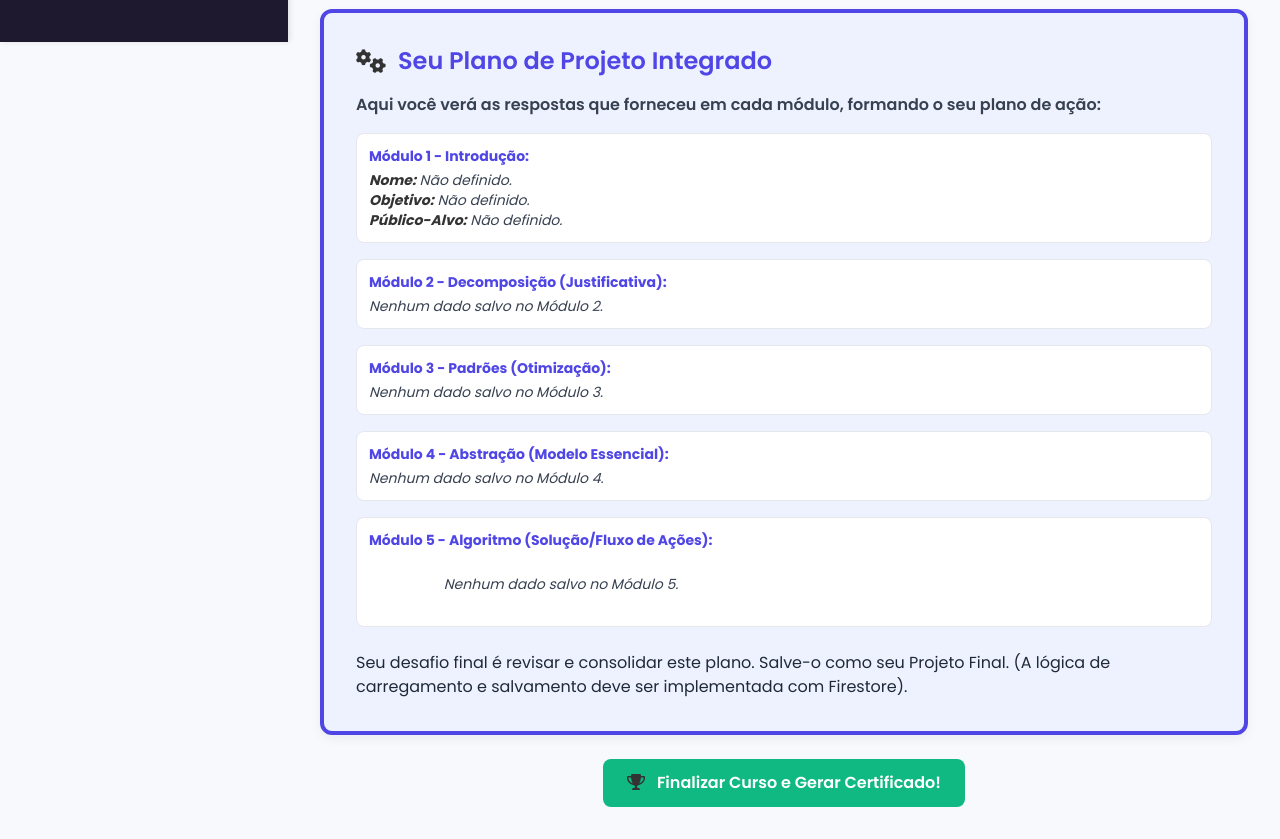
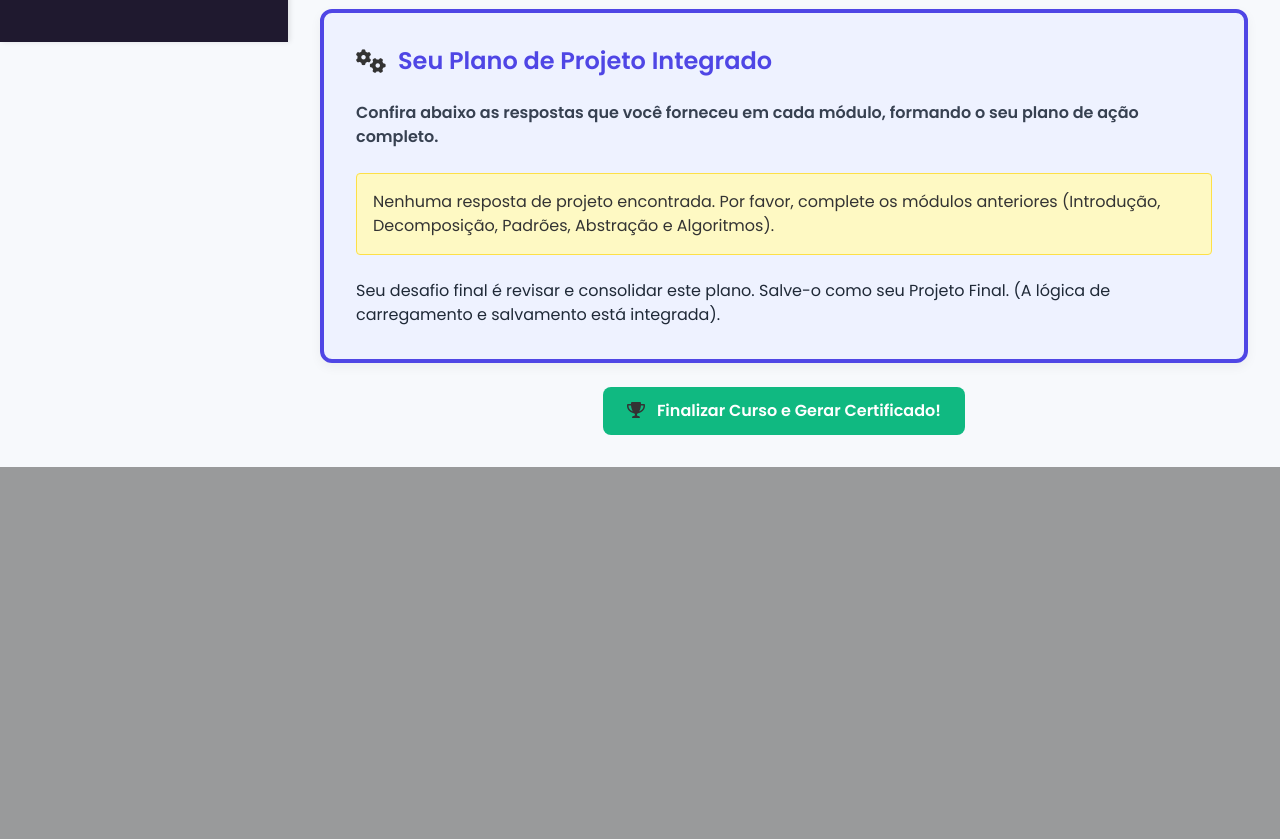
Before and after one commit to danidancr/PCTeacher, a Flask app: template templates/conteudo-projeto-final.html in a window 1280 px wide. Shown: the part 758-1597 px from the top of the page. After the commit the page ends 1225 px from the top, so only its background shows below. Run offline with Flask 3, Linux system fonts and the light colour scheme; the template is opened without the code that fills it, so the values that code supplies are empty; some libraries are stand-ins or nearby versions.

Commit message:
atualizar exercício de projeto

```diff
--- a/templates/conteudo-projeto-final.html
+++ b/templates/conteudo-projeto-final.html
@@ -10,69 +10,71 @@
             <i class="fas fa-video mr-3"></i> Vídeo Aula: Montando e Avaliando o Projeto
         </h2>
         <div class="video-container">
+            {# Vídeo Placeholder #}
             <iframe src="https://www.youtube.com/embed/dQw4w9WgXcQ" frameborder="0" allow="accelerometer; autoplay; clipboard-write; encrypted-media; gyroscope; picture-in-picture" allowfullscreen></iframe>
         </div>
         <p class="text-gray-500 mt-4">Aprenda a juntar as quatro partes do Pensamento Computacional para resolver seu desafio.</p>
     </div>
 
     <div class="content-section border-4 border-primary-indigo bg-indigo-50">
-        <h2 class="text-2xl font-semibold text-primary-indigo mb-4 flex items-center">
+        <h2 class="text-2xl font-semibold text-primary-indigo mb-6 flex items-center">
             <i class="fas fa-cogs mr-3"></i> Seu Plano de Projeto Integrado
         </h2>
-        <p class="text-gray-700 mb-4 font-semibold">Aqui você verá as respostas que forneceu em cada módulo, formando o seu plano de ação:</p>
+        <p class="text-gray-700 mb-6 font-semibold">
+            Confira abaixo as respostas que você forneceu em cada módulo, formando o seu plano de ação completo.
+        </p>
 
-        <div class="space-y-4 text-sm">
-            {# ALTERAÇÃO: Dados do Módulo 1 (Introdução) #}
-            <div class="p-3 border rounded-lg bg-white">
-                <strong class="text-primary-indigo">Módulo 1 - Introdução:</strong>
-                <p class="mt-1 text-gray-700 italic" id="proj-mod0">
-                    <span class="font-bold">Nome:</span> {{ project_data.project_name if project_data.project_name else 'Não definido.' }}<br>
-                    <span class="font-bold">Objetivo:</span> {{ project_data.project_objective if project_data.project_objective else 'Não definido.' }}<br>
-                    <span class="font-bold">Público-Alvo:</span> {{ project_data.project_target if project_data.project_target else 'Não definido.' }}
+        <div class="space-y-6">
+            {# ======================================================= #}
+            {# NOVO BLOCO: Itera sobre a lista organizada do app.py     #}
+            {# Usa 'respostas_projeto_ordenadas' que foi padronizada   #}
+            {# ======================================================= #}
+            {% if respostas_projeto_ordenadas %}
+                {% for item in respostas_projeto_ordenadas %}
+                    <div class="card border rounded-lg shadow-sm">
+                        <div class="card-header p-3 flex justify-between items-center
+                                    {% if item.is_saved %} bg-primary-indigo text-white {% else %} bg-yellow-200 text-gray-800 {% endif %}">
+                            <strong class="text-lg">{{ item.title }}</strong>
+                            <small class="text-sm font-semibold">
+                                Status:
+                                {% if item.is_saved %}
+                                    <span class="badge bg-green-500 text-white p-1 rounded-sm">Salvo</span>
+                                {% else %}
+                                    <span class="badge bg-yellow-500 text-gray-900 p-1 rounded-sm">Pendente</span>
+                                {% endif %}
+                            </small>
+                        </div>
+                        <div class="card-body p-4 bg-white space-y-3">
+                            {% for display_name, valor_salvo in item.respostas.items() %}
+                                <div class="bg-gray-50 p-3 rounded border border-gray-200">
+                                    <h6 class="font-bold text-gray-700 text-sm mb-1">{{ display_name }}:</h6>
+                                    <p class="text-gray-600 whitespace-pre-wrap">
+                                        {# Exibe o valor salvo ou uma mensagem padrão se for None #}
+                                        {{ valor_salvo|default('<i>Não respondido neste módulo.</i>'|safe, true) }}
+                                    </p>
+                                </div>
+                            {% endfor %}
+                        </div>
+                    </div>
+                {% endfor %}
+            {% else %}
+                <p class="alert alert-warning p-4 bg-yellow-100 rounded border border-yellow-300">
+                    Nenhuma resposta de projeto encontrada. Por favor, complete os módulos anteriores (Introdução, Decomposição, Padrões, Abstração e Algoritmos).
                 </p>
-            </div>
-
-            {# ALTERAÇÃO: Dados do Módulo 2 (Decomposição/Justificativa) #}
-            <div class="p-3 border rounded-lg bg-white">
-                <strong class="text-primary-indigo">Módulo 2 - Decomposição (Justificativa):</strong>
-                <p class="mt-1 text-gray-700 italic" id="proj-mod1">
-                    {{ project_data.project_justification if project_data.project_justification else 'Nenhum dado salvo no Módulo 2.' }}
-                </p>
-            </div>
-
-            {# ALTERAÇÃO: Dados do Módulo 3 (Padrões/Otimização) #}
-            <div class="p-3 border rounded-lg bg-white">
-                <strong class="text-primary-indigo">Módulo 3 - Padrões (Otimização):</strong>
-                <p class="mt-1 text-gray-700 italic" id="proj-mod2">
-                    {{ project_data.project_pattern_optimization if project_data.project_pattern_optimization else 'Nenhum dado salvo no Módulo 3.' }}
-                </p>
-            </div>
-
-            {# ALTERAÇÃO: Dados do Módulo 4 (Abstração) #}
-            <div class="p-3 border rounded-lg bg-white">
-                <strong class="text-primary-indigo">Módulo 4 - Abstração (Modelo Essencial):</strong>
-                <p class="mt-1 text-gray-700 italic" id="proj-mod3">
-                    {{ project_data.project_abstraction if project_data.project_abstraction else 'Nenhum dado salvo no Módulo 4.' }}
-                </p>
-            </div>
-
-            {# ALTERAÇÃO: Dados do Módulo 5 (Algoritmo) #}
-            <div class="p-3 border rounded-lg bg-white">
-                <strong class="text-primary-indigo">Módulo 5 - Algoritmo (Solução/Fluxo de Ações):</strong>
-                <p class="mt-1 text-gray-700 italic whitespace-pre-wrap" id="proj-mod4">
-                    {{ project_data.project_algorithm if project_data.project_algorithm else 'Nenhum dado salvo no Módulo 5.' }}
-                </p>
-            </div>
+            {% endif %}
+            {# ======================================================= #}
+            {# FIM DO NOVO BLOCO                                       #}
+            {# ======================================================= #}
         </div>
 
-        <p class="mt-6 text-gray-800">Seu desafio final é revisar e consolidar este plano. Salve-o como seu Projeto Final. (A lógica de carregamento e salvamento deve ser implementada com Firestore).</p>
+        <p class="mt-6 text-gray-800">Seu desafio final é revisar e consolidar este plano. Salve-o como seu Projeto Final. (A lógica de carregamento e salvamento está integrada).</p>
     </div>
 
-    {% endblock %}
+{% endblock %}
 
 {% block finish_button %}
     <div class="mt-8 text-center">
-        {# ALTERAÇÃO: Rota atualizada para a função 'concluir_modulo' no app.py #}
+        {# Rota atualizada para a função 'concluir_modulo' no app.py #}
         <form method="POST" action="{{ url_for('concluir_modulo', modulo_nome='projeto-final') }}">
             <button type="submit" class="btn-finish hover:shadow-lg">
                 <i class="fas fa-trophy mr-2"></i> Finalizar Curso e Gerar Certificado!
```
